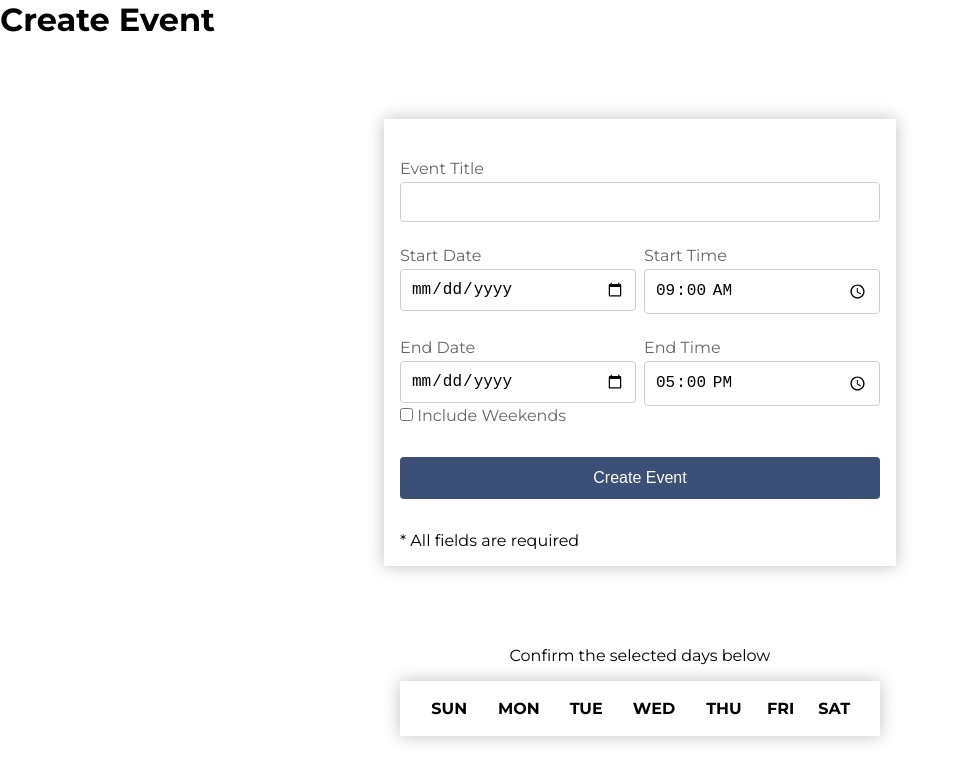
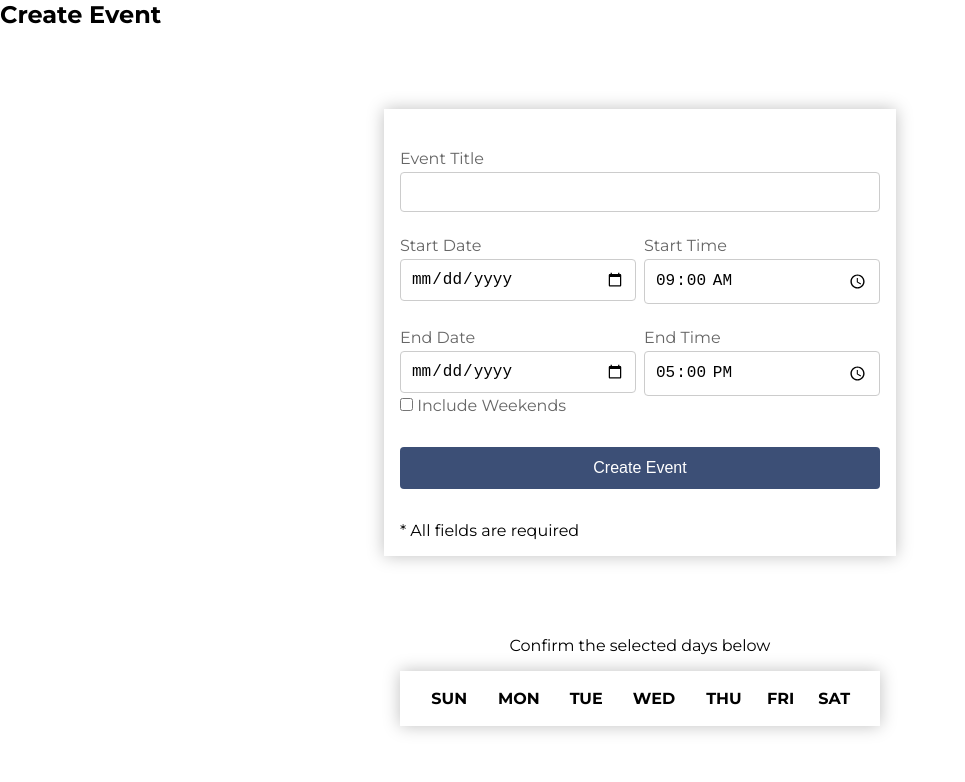
Before and after one commit to yusufalp/easy-meeting-client, a React (Create React App) app: page /create-event in a window 1280 px wide. Shown: the top 782 px of the page, without its empty margins (0-965 px from the left). Built offline with nearby package versions, Linux system fonts and the light colour scheme.

Commit message:
decrease page title heading level

```diff
--- a/src/components/CreateEvent/index.js
+++ b/src/components/CreateEvent/index.js
@@ -124,7 +124,7 @@ function CreateEvent() {
 
   return (
     <div>
-      <h1>Create Event</h1>
+      <h2>Create Event</h2>
       <form className="form-bg" onSubmit={handleCreateEventFormSubmit}>
         <label htmlFor="title">Event Title</label>
         <input
--- a/src/components/Dashboard/index.js
+++ b/src/components/Dashboard/index.js
@@ -68,7 +68,7 @@ function Dashboard() {
 
   return (
     <main>
-      <h1>Welcome to your dashboard, {user.firstName}</h1>
+      <h2>Welcome to your dashboard, {user.firstName}</h2>
       {isLoading ? (
         <p>Loading...</p>
       ) : userEventsDetails.length > 0 ? (
--- a/src/components/JoinEvent/index.js
+++ b/src/components/JoinEvent/index.js
@@ -39,7 +39,7 @@ function JoinEvent() {
   };
   return (
     <div>
-      <h1>Join Event</h1>
+      <h2>Join Event</h2>
       <form className="form-bg" onSubmit={handleJoinEventFormSubmit}>
         <label htmlFor="eventId">Event Id</label>
         <input
```
